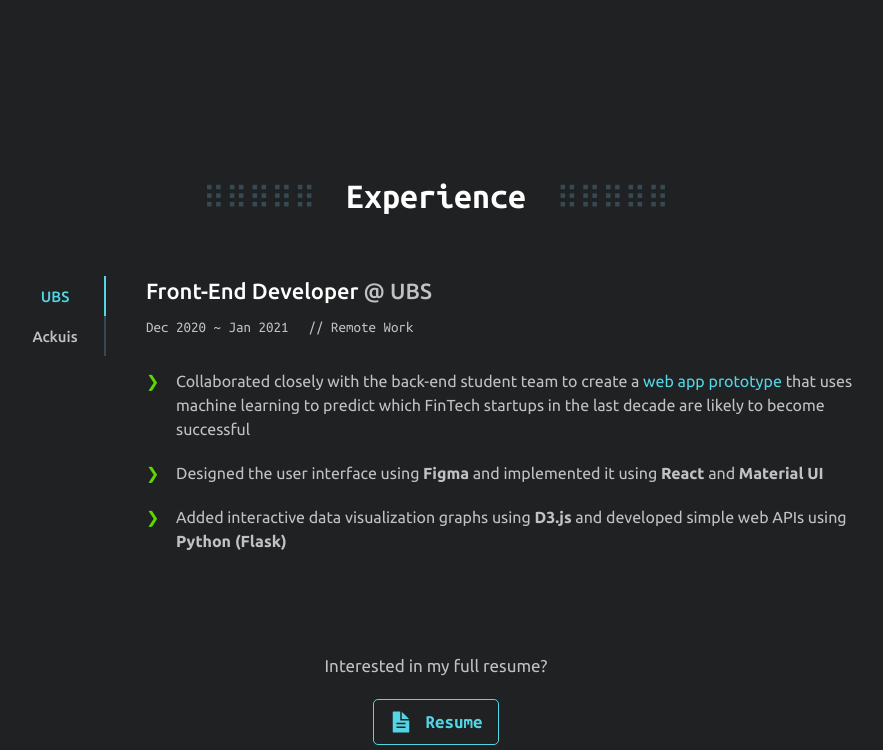
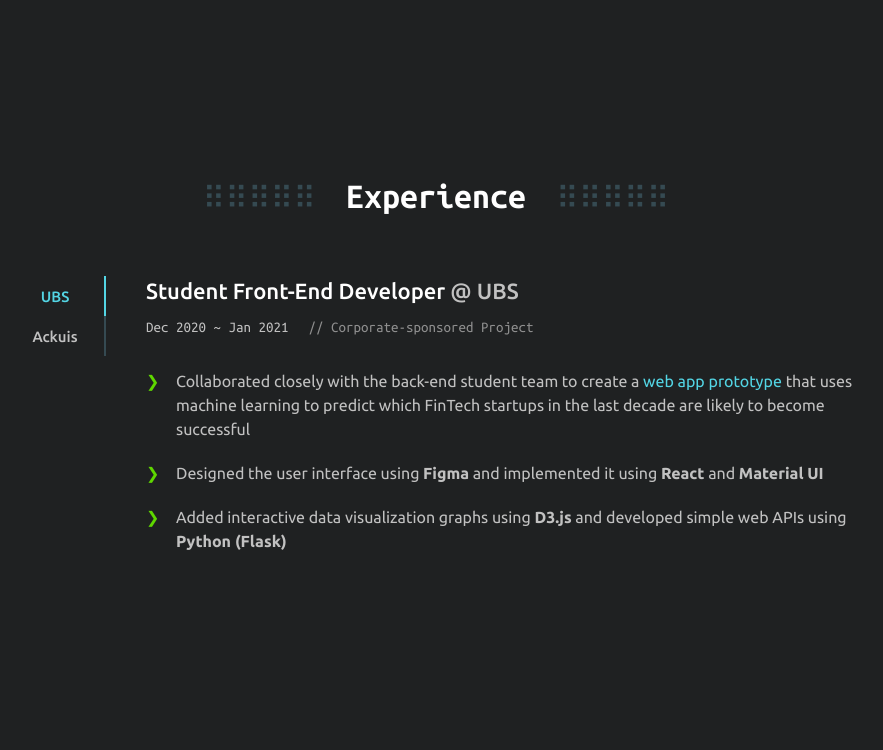
Before and after one commit to AnsonH/personal-site-v2, a Gatsby site: page / in a window 1280 px wide. Shown: the part 1319-2069 px from the top of the page, without its empty margins (204-1087 px from the left). Built offline with nearby package versions, Linux system fonts and the light colour scheme; Gatsby itself is replaced by a stand-in of ours; some packages are replaced by stand-ins of ours.

Commit message:
Remove resume button & update UBS job

```diff
--- a/content/jobs/ackuis.md
+++ b/content/jobs/ackuis.md
@@ -4,7 +4,7 @@ company: "Ackuis Technology Limited"
 companyShort: "Ackuis"
 title: "Intern Software Developer"
 range: "Jun ~ Sep 2020"
-remote: "false"
+annotation: null
 ---
 
 - Developed and maintained code for clients’ responsive websites using **HTML** and **SCSS**
--- a/content/jobs/ubs.md
+++ b/content/jobs/ubs.md
@@ -2,9 +2,9 @@
 date: "2020-12-28"
 company: "UBS"
 companyShort: "UBS"
-title: "Front-End Developer"
+title: "Student Front-End Developer"
 range: "Dec 2020 ~ Jan 2021"
-remote: "true"
+annotation: "Corporate-sponsored Project"
 ---
 
 - Collaborated closely with the back-end student team to create a [web app prototype](https://bit.ly/3bylgaU) that uses machine learning to predict which FinTech startups in the last decade are likely to become successful
--- a/src/components/sections/home/Experience.jsx
+++ b/src/components/sections/home/Experience.jsx
@@ -1,18 +1,15 @@
 import { useEffect, useRef } from "react";
 import { graphql, useStaticQuery } from "gatsby";
-import { IoDocumentTextSharp } from "react-icons/io5";
 import ScrollReveal from "scrollreveal";
 import styled from "styled-components";
-import { resumeUrl, srConfig } from "../../../config";
-import { H2, OutlineButton, Tabs, Wrapper } from "../../core";
+import { srConfig } from "../../../config";
+import { H2, Tabs, Wrapper } from "../../core";
 import { usePrefersReducedMotion } from "../../../hooks";
 import { bp } from "../../../styles";
 
 const JobsWrapper = styled.div`
-  margin-bottom: 9rem;
-
   @media ${bp.lg} {
-    margin: 0 auto 10rem;
+    margin: 0 auto 2rem;
     max-width: 86rem;
   }
 `;
@@ -27,8 +24,9 @@ const WorkDuration = styled.p`
   font-weight: 300;
   font-size: 1.4rem;
 
-  .remote {
+  .annotation {
     margin-left: 2rem;
+    color: var(--fg2);
   }
 
   @media ${bp.lg} {
@@ -63,18 +61,6 @@ const WorkDescription = styled.div`
   }
 `;
 
-const ResumeWrapper = styled.div`
-  p {
-    margin-bottom: 2rem;
-    text-align: center;
-  }
-
-  // Resume button
-  a {
-    margin: 0 auto;
-  }
-`;
-
 function Experience() {
   const data = useStaticQuery(graphql`
     query Experience {
@@ -88,7 +74,7 @@ function Experience() {
             companyShort
             date
             range
-            remote
+            annotation
             title
           }
           html
@@ -122,7 +108,7 @@ function Experience() {
             </Tabs.TabList>
             <Tabs.Panels>
               {jobs.map((job, i) => {
-                const { company, title, range, remote } = job.frontmatter;
+                const { company, title, range, annotation } = job.frontmatter;
 
                 return (
                   <Tabs.Panel key={i} index={i}>
@@ -132,7 +118,7 @@ function Experience() {
                     </h3>
                     <WorkDuration>
                       {range}
-                      {remote === "true" && <span className="remote">&#47;&#47; Remote Work</span>}
+                      {annotation && <span className="annotation">&#47;&#47; {annotation}</span>}
                     </WorkDuration>
                     <WorkDescription dangerouslySetInnerHTML={{ __html: job.html }} />
                   </Tabs.Panel>
@@ -141,18 +127,6 @@ function Experience() {
             </Tabs.Panels>
           </Tabs>
         </JobsWrapper>
-        <ResumeWrapper>
-          <p>Interested in my full resume?</p>
-          <OutlineButton
-            type="anchor"
-            color="var(--light-blue)"
-            hoverColor="var(--light-blue-hover)"
-            hrefLink={resumeUrl}
-            icon={<IoDocumentTextSharp fontSize={24} />}
-          >
-            Resume
-          </OutlineButton>
-        </ResumeWrapper>
       </Wrapper>
     </section>
   );
--- a/src/components/sections/home/Hero.jsx
+++ b/src/components/sections/home/Hero.jsx
@@ -1,14 +1,13 @@
 import { useState, useEffect, useRef } from "react";
 import { FaChevronRight } from "react-icons/fa";
 import { MdDesktopMac } from "react-icons/md";
-import { IoDocumentTextSharp } from "react-icons/io5";
 import Typist from "react-typist";
 import ScrollReveal from "scrollreveal";
 import styled from "styled-components";
 import { OutlineButton, Wrapper } from "../../core";
 import { usePrefersReducedMotion } from "../../../hooks";
 import { bp } from "../../../styles";
-import { resumeUrl, reactTypistConfig, srConfig } from "../../../config";
+import { reactTypistConfig, srConfig } from "../../../config";
 
 const StyledSection = styled.section`
   padding: 4rem 0;
@@ -254,15 +253,6 @@ function Hero() {
                 >
                   Projects
                 </OutlineButton>
-                <OutlineButton
-                  type="anchor"
-                  color="var(--light-blue)"
-                  hoverColor="var(--light-blue-hover)"
-                  hrefLink={resumeUrl}
-                  icon={<IoDocumentTextSharp fontSize={24} />}
-                >
-                  Resume
-                </OutlineButton>
               </CTA>
             </Details>
           </TerminalContainer>
--- a/src/config.js
+++ b/src/config.js
@@ -3,7 +3,6 @@
 module.exports = {
   email: "ansonheung2000@gmail.com",
   repoLink: "https://github.com/AnsonH/personal-site-v2",
-  resumeUrl: "https://bit.ly/3uc5UAD",
 
   themeColor: {
     darkCyan: "#21555b",
```
